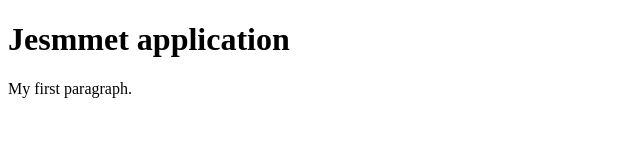
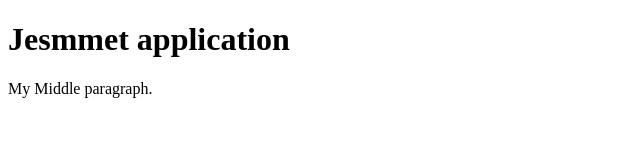
Before and after one commit to AnthonyIfy/Jesmmet-app, a plain HTML site: page index.html in a window 1280 px wide. Shown: the full height of the page, 0-640 px from the left. Drawn offline with Linux system fonts and the light colour scheme.

```diff
--- a/index.html
+++ b/index.html
@@ -3,7 +3,7 @@
 <body>
 
 <h1>Jesmmet application</h1>
-<p>My first paragraph.</p>
+<p>My Middle paragraph.</p>
 
 </body>
 </html>
```
